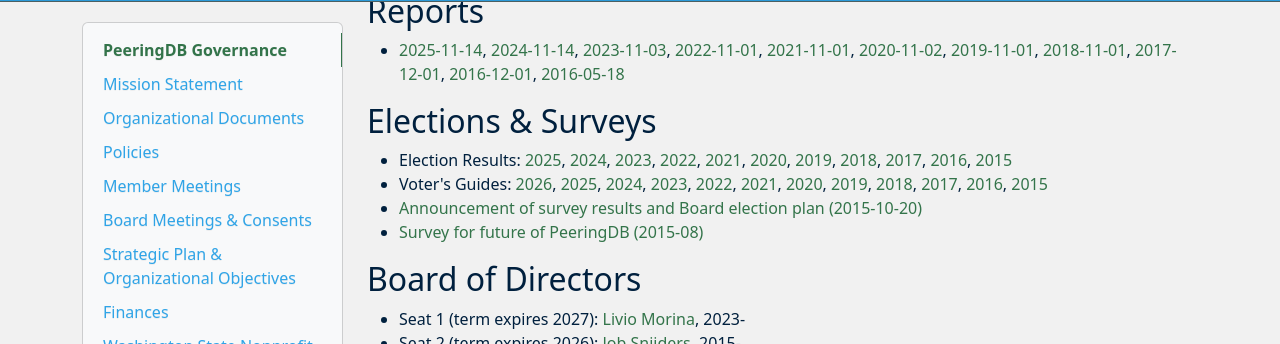
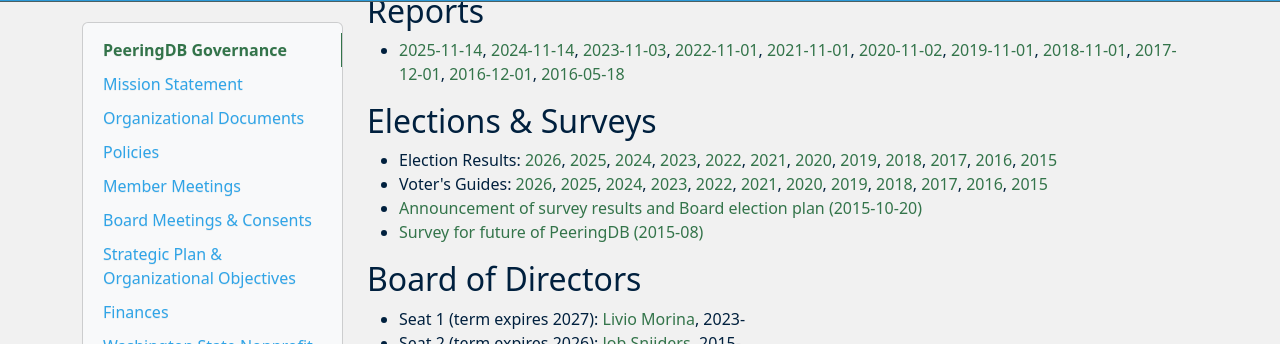
Before and after one commit to peeringdb/docs, an MkDocs documentation site: the page built from docs/gov.md, in a window 1280 px wide and 900 px high, scrolled down 1620 px. Shown: the part 111-455 px from the top of the window. Built offline with MkDocs 1.6.1, drawn with Linux system fonts in a browser that asks for light colours; nearby versions of some CDN libraries.

Commit message:
add election results (#437)

```diff
--- a/docs/gov.md
+++ b/docs/gov.md
@@ -70,7 +70,7 @@
 
 ## Elections & Surveys
 
-- Election Results: [2025](gov/misc/2025-04-30_Comprehensive_Poll_Results.pdf), [2024](gov/misc/2024-04-30_Comprehensive_Poll_Results.pdf), [2023](gov/misc/2023-04-30_Comprehensive_Poll_Results.pdf), [2022](gov/misc/2022-04-30_Comprehensive_Poll_Results.pdf), [2021](gov/misc/2021-04-30_Comprehensive_Poll_Results.pdf), [2020](gov/misc/2020-04-30_Comprehensive_Poll_Results.pdf), [2019](gov/misc/2019-04-30_Comprehensive_Poll_Results.pdf), [2018](gov/misc/2018-04-30_Comprehensive_Poll_Results.pdf), [2017](gov/misc/2017-04-30_Comprehensive_Poll_Results.pdf), [2016](gov/misc/2016-04-30_Comprehensive_Poll_Results.pdf), [2015](gov/misc/2015-12-01_Comprehensive_Poll_Results.pdf)
+- Election Results: [2026](gov/misc/2026-04-30_Comprehensive_Poll_Results.pdf), [2025](gov/misc/2025-04-30_Comprehensive_Poll_Results.pdf), [2024](gov/misc/2024-04-30_Comprehensive_Poll_Results.pdf), [2023](gov/misc/2023-04-30_Comprehensive_Poll_Results.pdf), [2022](gov/misc/2022-04-30_Comprehensive_Poll_Results.pdf), [2021](gov/misc/2021-04-30_Comprehensive_Poll_Results.pdf), [2020](gov/misc/2020-04-30_Comprehensive_Poll_Results.pdf), [2019](gov/misc/2019-04-30_Comprehensive_Poll_Results.pdf), [2018](gov/misc/2018-04-30_Comprehensive_Poll_Results.pdf), [2017](gov/misc/2017-04-30_Comprehensive_Poll_Results.pdf), [2016](gov/misc/2016-04-30_Comprehensive_Poll_Results.pdf), [2015](gov/misc/2015-12-01_Comprehensive_Poll_Results.pdf)
 - Voter's Guides: [2026](gov/misc/2026-04-14_election.html), [2025](gov/misc/2025-04-14_election.html), [2024](gov/misc/2024-04-14_election.html), [2023](gov/misc/2023-04-14_election.html), [2022](gov/misc/2022-04-14_election.html), [2021](gov/misc/2021-04-14_election.html), [2020](gov/misc/2020-04-14_election.html), [2019](gov/misc/2019-04-14_election.html), [2018](gov/misc/2018-04-14_election.html), [2017](gov/misc/2017-04-14_election.html), [2016](gov/misc/2016-04-14_election.html), [2015](gov/misc/2015-11-14_election.html)
 - [Announcement of survey results and Board election plan (2015-10-20)](gov/misc/2015-10-20_Announcement.txt)
 - [Survey for future of PeeringDB (2015-08)](gov/misc/2015-08-00_PDB_Survey_results.pdf)
```
Also changed, not shown: 1 other file.
